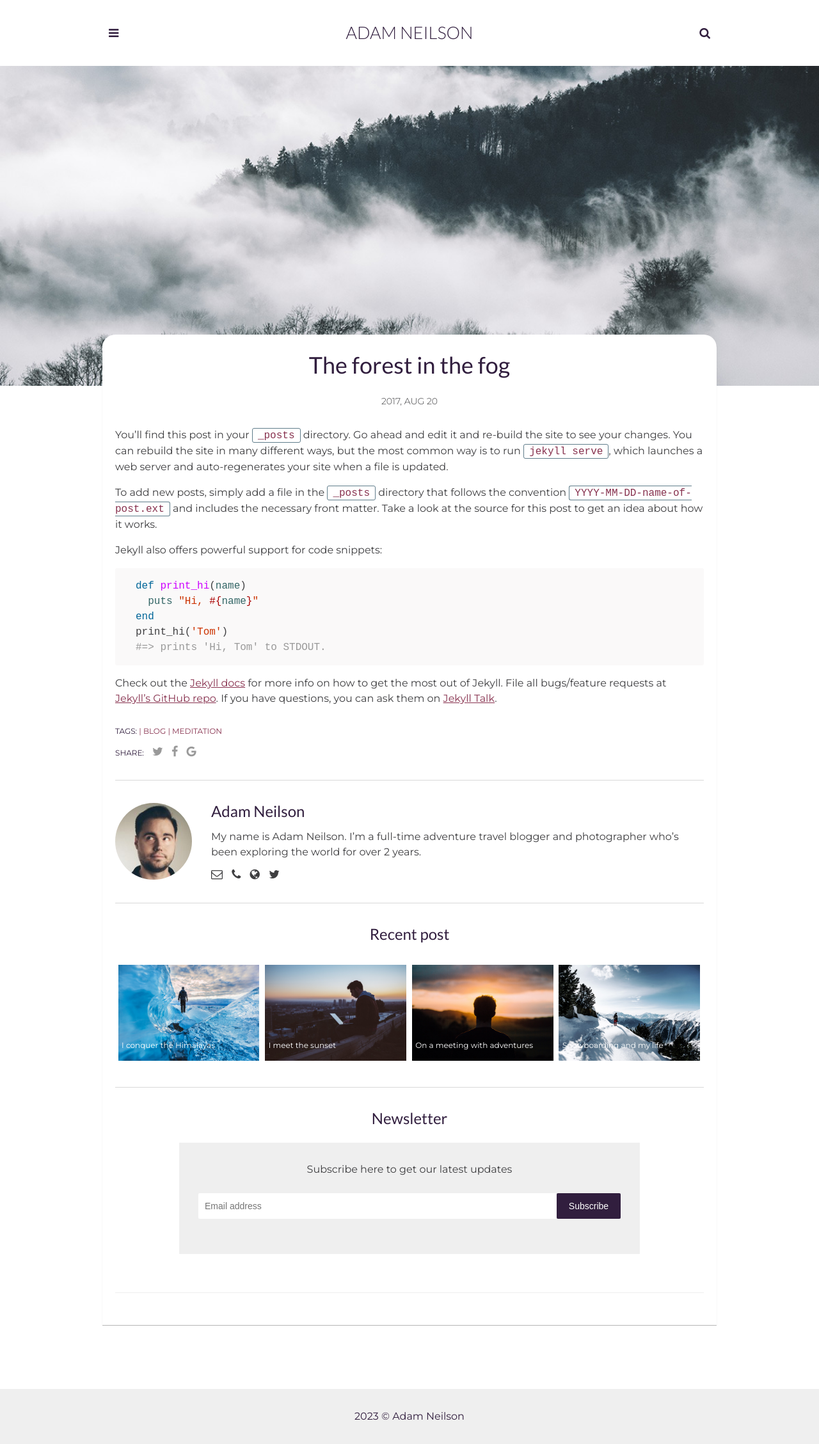
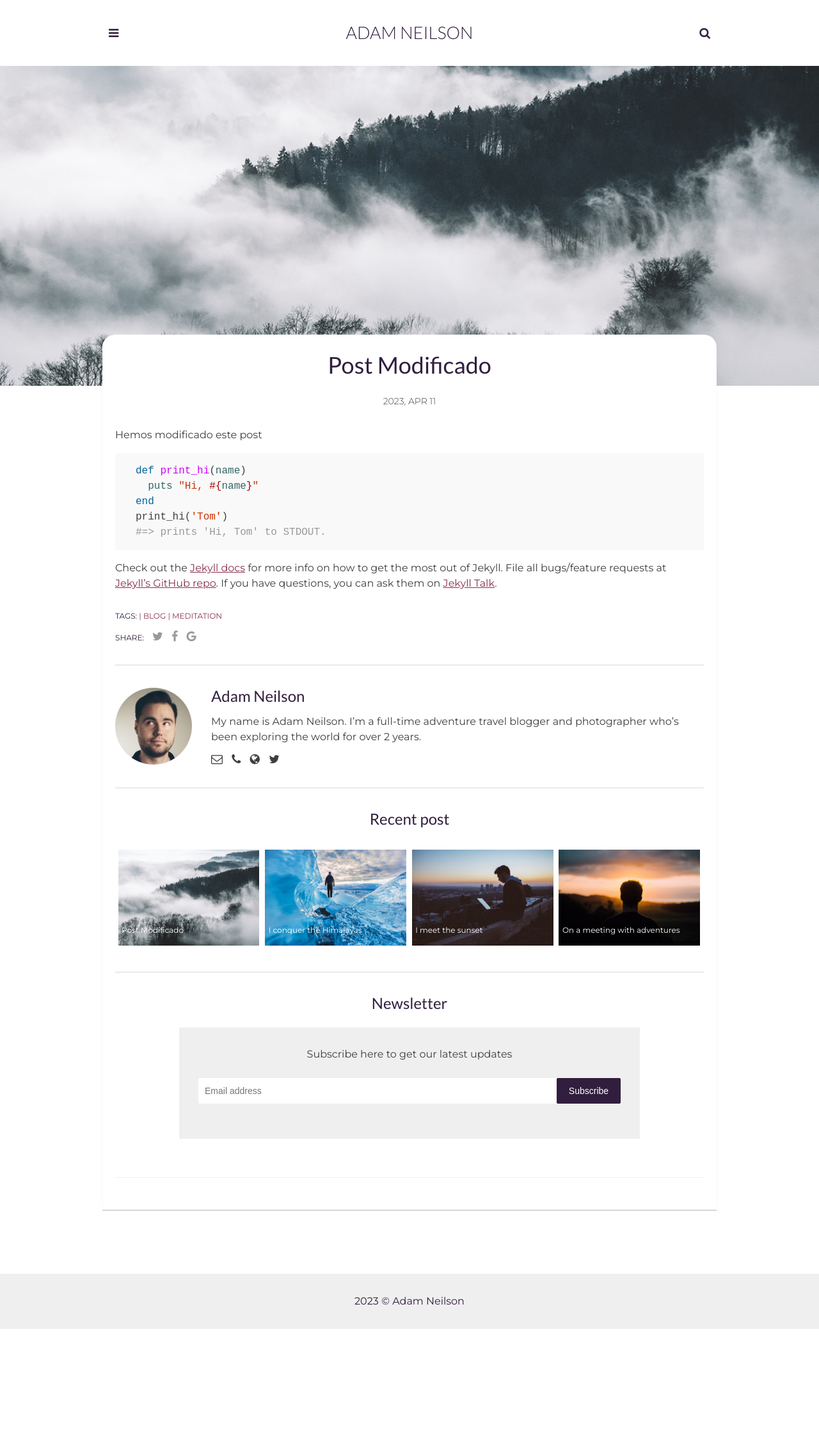
Before and after one commit to luisic69/adam-blog, a Jekyll site: the page built from _posts/2017-08-20-the-forest-in-the-fog.markdown, in a window 1280 px wide. Shown: the whole page at 64% size. Built offline with Jekyll 4.4.1, drawn with Linux system fonts in a browser that asks for light colours; comment, search, counter and statistics services are not loaded.

Commit message:
Update 2017-08-20-the-forest-in-the-fog.markdown
post modificado

```diff
--- a/_posts/2017-08-20-the-forest-in-the-fog.markdown
+++ b/_posts/2017-08-20-the-forest-in-the-fog.markdown
@@ -1,17 +1,15 @@
 ---
 layout: post
-title: The forest in the fog
-date: 2017-08-20 13:32:20 +0300
+title: Post Modificado
+date: 2023-04-11 13:32:20 +0300
 description: You’ll find this post in your `_posts` directory. Go ahead and edit it and re-build the site to see your changes. # Add post description (optional)
 img: post-6.jpg # Add image post (optional)
 tags: [Blog, Meditation]
 author: # Add name author (optional)
 ---
-You’ll find this post in your `_posts` directory. Go ahead and edit it and re-build the site to see your changes. You can rebuild the site in many different ways, but the most common way is to run `jekyll serve`, which launches a web server and auto-regenerates your site when a file is updated.
+Hemos modificado este post
 
-To add new posts, simply add a file in the `_posts` directory that follows the convention `YYYY-MM-DD-name-of-post.ext` and includes the necessary front matter. Take a look at the source for this post to get an idea about how it works.
 
-Jekyll also offers powerful support for code snippets:
 
 {% highlight ruby %}
 def print_hi(name)
```
